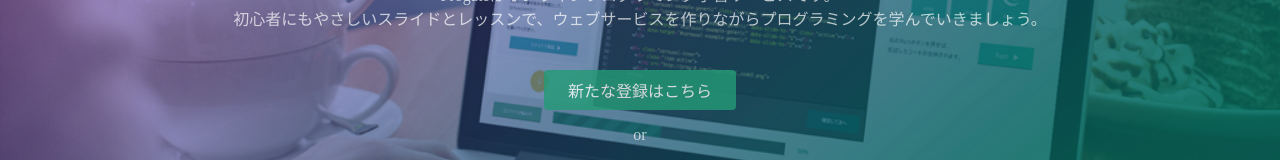
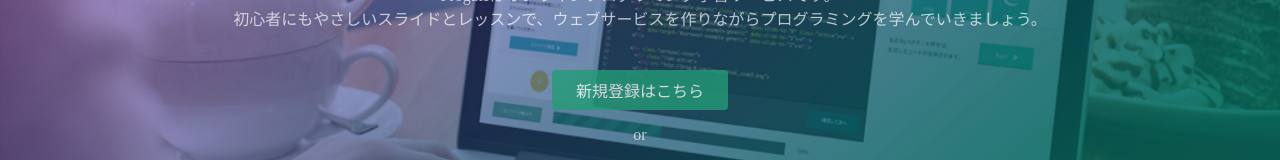
Before and after one commit to gotoukazuya/prog-8.github.io, a plain HTML site: page index.html in a window 1280 px wide. Shown: the part 362-522 px from the top of the page. Drawn offline with Linux system fonts and the light colour scheme.

Commit message:
Update index.html

```diff
--- a/index.html
+++ b/index.html
@@ -26,7 +26,7 @@
       <h1>LEARN TO CODE.<br>LEARN TO BE CREATIVE.</h1>
       <p>Progateはオンラインプログラミング学習サービスです。<br>初心者にもやさしいスライドとレッスンで、ウェブサービスを作りながらプログラミングを学んでいきましょう。</p>
       <div class="btn-wrapper">
-        <a href="#" class="btn signup">新たな登録はこちら</a>
+        <a href="#" class="btn signup">新規登録はこちら</a>
         <p>or</p>
         <a href="#" class="btn facebook"><span class="fa fa-facebook"></span>Facebookで登録</a>
         <a href="#" class="btn twitter"><span class="fa fa-twitter"></span>Twitterで登録</a>
```
